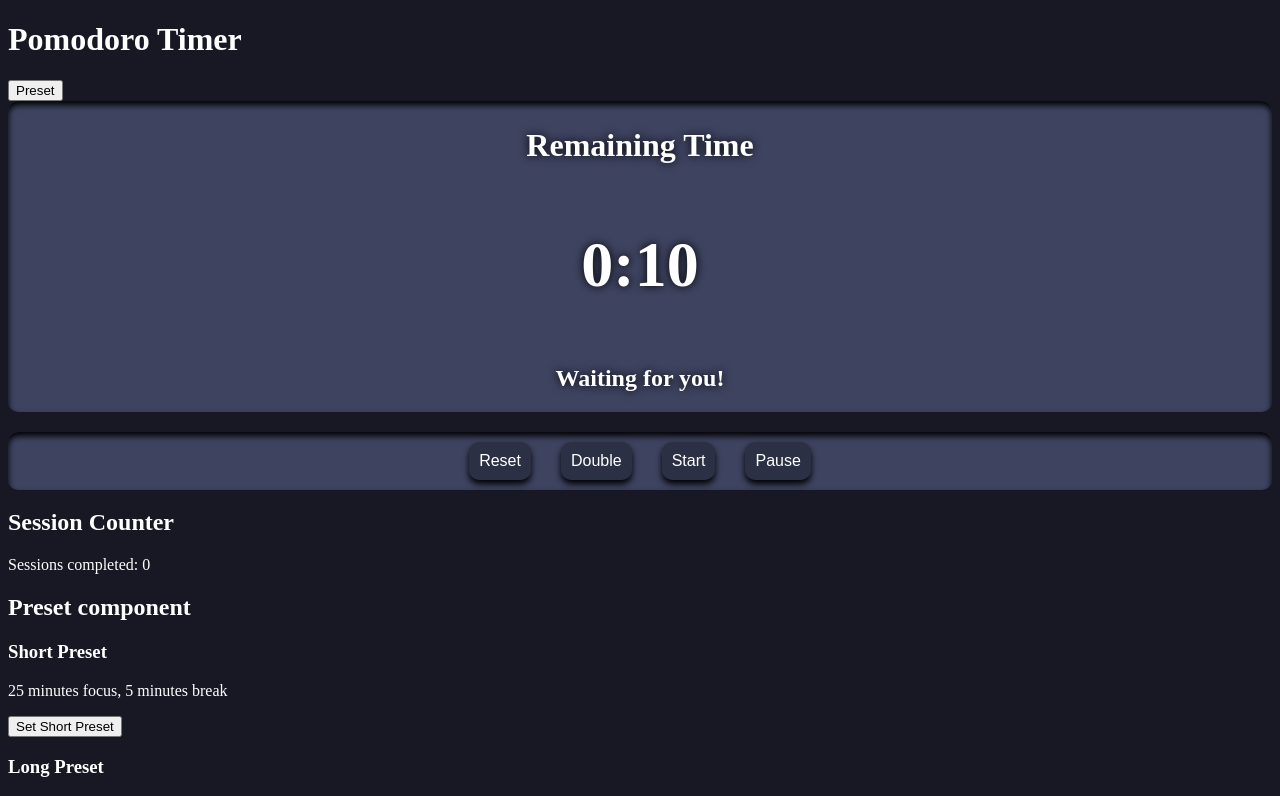
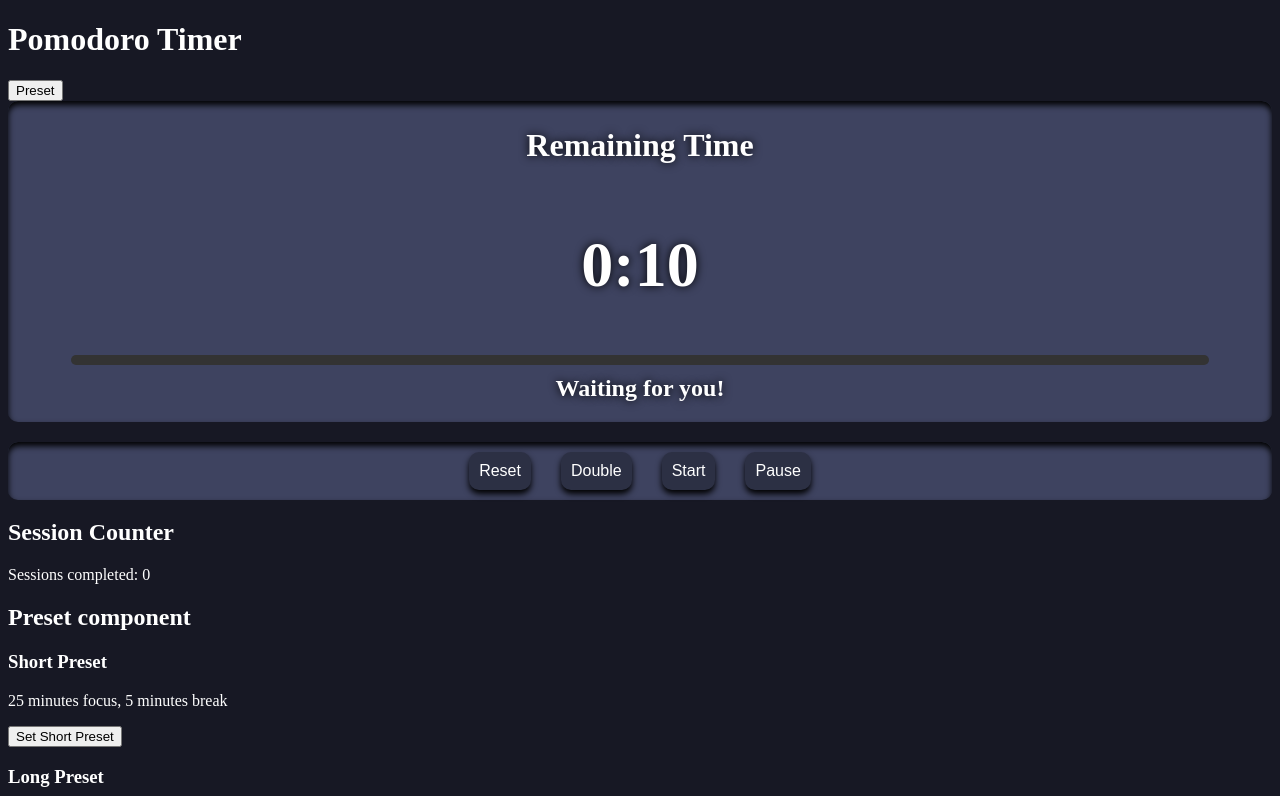
Before and after one commit to Nyups/Focus_app, a Vue app in the folder frontend/: page / in a window 1280 px wide. Shown: the top 796 px of the page. Built offline with nearby package versions, Linux system fonts and the light colour scheme.

Commit message:
Working ish progress bar meow I guess

```diff
--- a/frontend/src/components/Settings/session_preset.vue
+++ b/frontend/src/components/Settings/session_preset.vue
@@ -1,5 +1,6 @@
 <script setup lang="ts">
 import { useTimer } from '../../composables/userTimer.ts';
+
 
 const {
     timeLeft,
--- a/frontend/src/components/Timer/Timer_display.vue
+++ b/frontend/src/components/Timer/Timer_display.vue
@@ -1,12 +1,19 @@
 <script setup lang="ts">
 import { ref } from 'vue'; // Classic vue stuff too
+import { defaultTime } from '../../types/timer.ts';
+import { computed } from 'vue';
 
-defineProps<{
+const props = defineProps<{
   timeLeft: number;
   formatTime: (time: number) => string;
   playInfo: string;
 }>();
 // We get the variable we passed in the parent via "defineProps"
+
+
+const progress = computed(() =>
+  ((defaultTime - props.timeLeft) / defaultTime) * 100
+);
 
 </script>
 
@@ -14,6 +21,17 @@ defineProps<{
   <section class="timer-display">
   <h2 class="title">Remaining Time</h2>
   <h1 class="time">{{ formatTime(timeLeft) }}</h1>
+
+
+ <div class="progress-container">
+    <div
+      class="progress-fill"
+      :style="{ width: `${progress}%` }"
+    ></div>
+  </div>
+
+
+
   <h2 class="play-info">{{ playInfo }}</h2>
   <!--
   emit('reset') : trigger the "@reset="resetTimer" passed in this component from the parent
@@ -51,4 +69,21 @@ defineProps<{
   border-radius: 10px;
   box-shadow: inset 0 4px 6px rgba(0, 0, 0, 1);
 }
+
+
+.progress-container {
+  width: 90%;
+  height: 10px;
+  background: #333;
+  border-radius: 10px;
+  overflow: hidden;
+}
+
+.progress-fill {
+  width: 50%;
+  height: 100%;
+  background: #66ccff;
+  border-radius: inherit;
+}
+
 </style>
```
